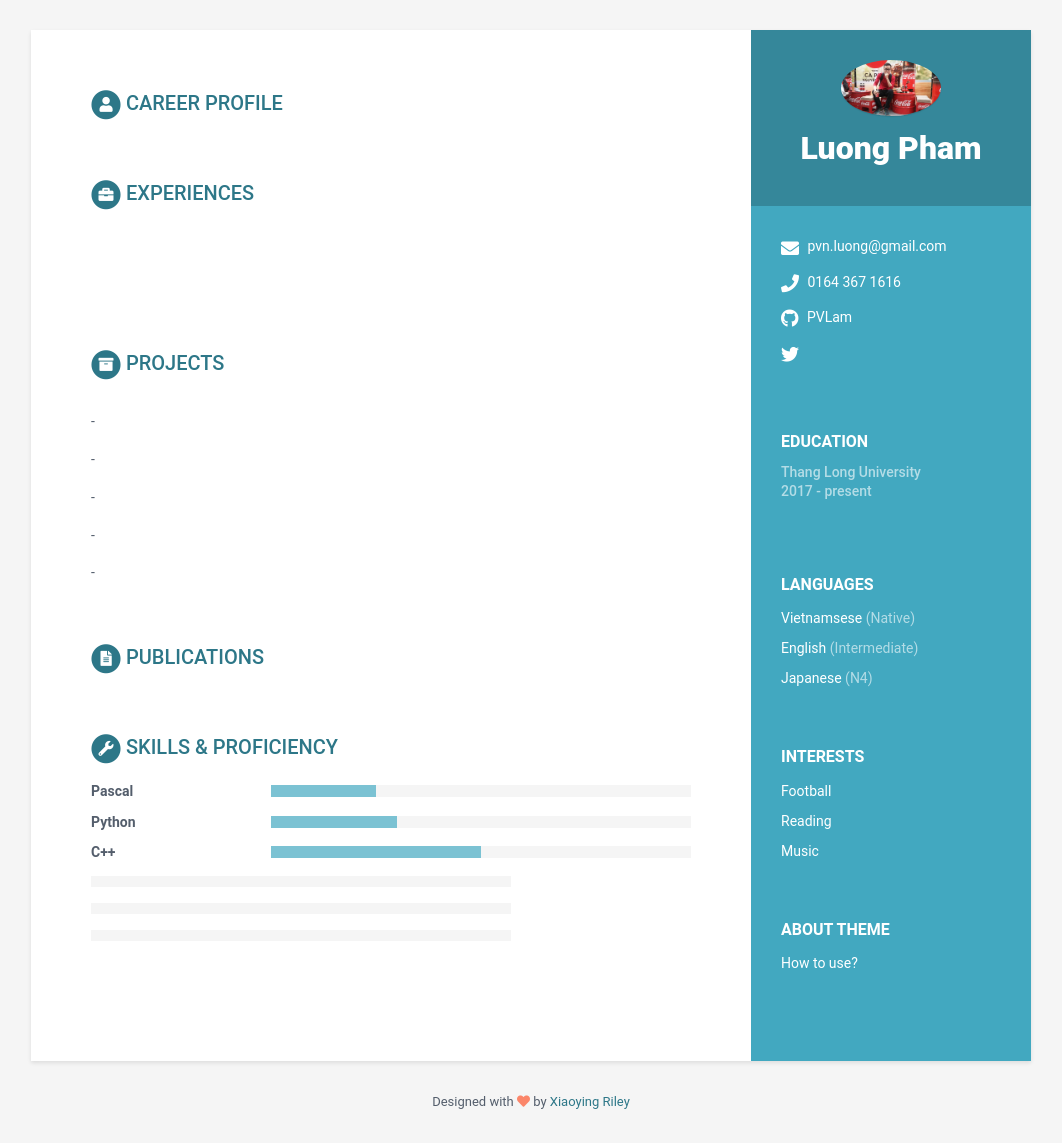
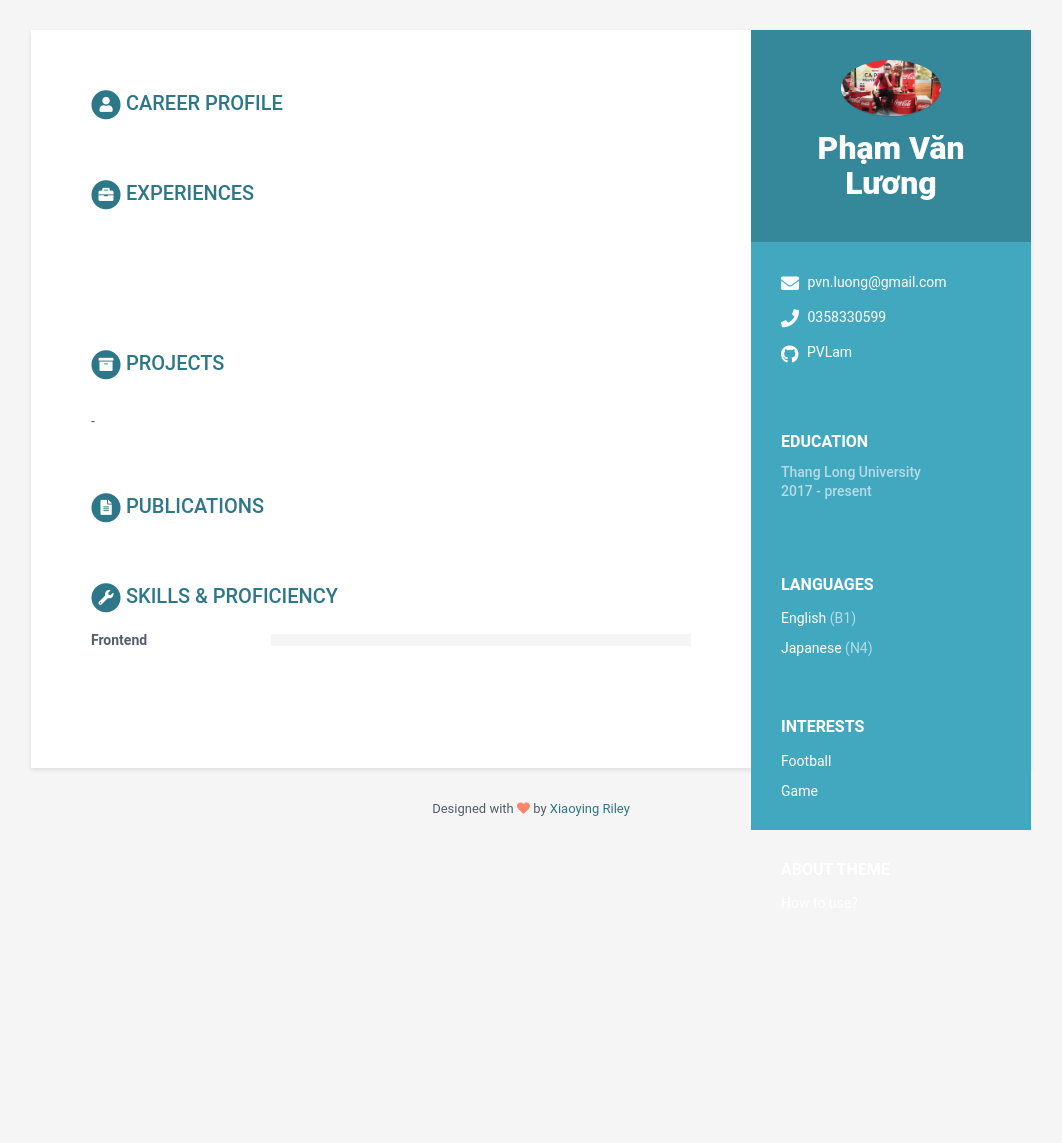
Before and after one commit to PVLam/PVLam.github.io, a Jekyll site: the page built from index.html, in a window 1280 px wide. Shown: the whole page, without its empty margins (109-1171 px from the left). Built offline with Jekyll 4.4.1, drawn with Linux system fonts in a browser that asks for light colours; after the commit the page ends 943 px from its top, so only the background shows below that.

Commit message:
Update data.yml

```diff
--- a/_data/data.yml
+++ b/_data/data.yml
@@ -7,28 +7,18 @@ sidebar:
     education: True # set to False if you want education in main section instead of in sidebar
 
     # Profile information
-    name: Luong Pham
+    name: Phạm Văn Lương
     tagline:
     avatar: a.jpg  #place a 100x100 picture inside /assets/images/ folder and provide the name of the file below
 
     # Sidebar links
     email: pvn.luong@gmail.com
-    phone: 0164 367 1616
-    website:  #do not add http://
-    linkedin:
+    phone: 0358330599
     github: PVLam
-    gitlab:
-    bitbucket:
-    twitter: ''
-    stack-overflow: # Number/Username, e.g. 123456/alandoe
-    codewars:
 
     languages:
-      - idiom: Vietnamsese
-        level: Native
-
       - idiom: English
-        level: Intermediate
+        level: B1
 
       - idiom: Japanese
         level: N4
@@ -37,10 +27,7 @@ sidebar:
       - item: Football
         link:
 
-      - item: Reading
-        link:
-
-      - item: Music
+      - item: Game
         link:
 
 career-profile:
@@ -91,22 +78,6 @@ projects:
         link: ""
         tagline: ""
 
-      - title:
-        link: ""
-        tagline: ""
-
-      - title:
-        link: ""
-        tagline: ""
-
-      - title:
-        link: ""
-        tagline: ""
-
-      - title:
-        link: ""
-        tagline: ""
-
 publications:
     title: Publications
     intro: |
@@ -129,23 +100,9 @@ skills:
     title: Skills &amp; Proficiency
 
     toolset:
-      - name: Pascal
-        level: 25%
+      - name: Frontend
 
-      - name: Python
-        level: 30%
 
-      - name: C++
-        level: 50%
-
-      - name:
-        level:
-
-      - name:
-        level:
-
-      - name:
-        level:
 
 footer: >
     Designed with <i class="fas fa-heart"></i> by <a href="http://themes.3rdwavemedia.com" target="_blank" rel="nofollow">Xiaoying Riley</a>
```
